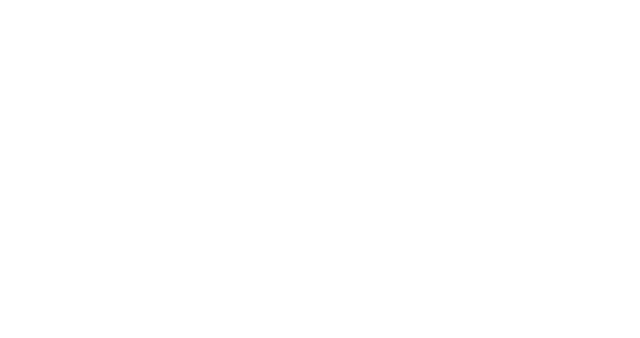
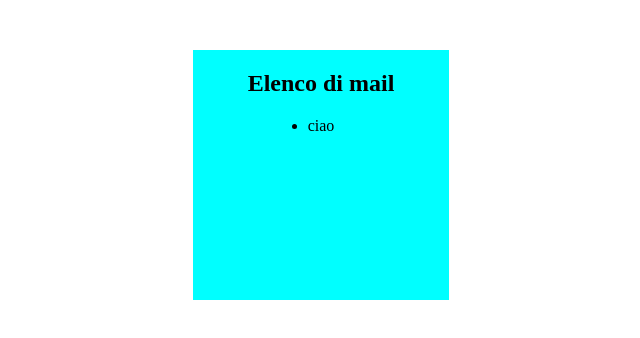
Before and after one commit to MatteoRuggieri2/vue-email-list, a plain HTML site: page index.html in a window 1280 px wide. Shown: the whole page, without its empty margins (319-959 px from the left). Drawn offline with nearby package versions, Linux system fonts and the light colour scheme.

Commit message:
Creata struttura html

```diff
--- /dev/null
+++ b/css/style.css
@@ -0,0 +1,23 @@
+/* RESET */
+*{
+    margin: 0;
+    padding: 0;
+    box-sizing: border-box;
+}
+
+/* COMMON */
+.container{
+    width: 20%;
+    min-height: 250px;
+    margin: 50px auto;
+    padding: 20px;
+    display: flex;
+    flex-direction: column;
+    align-items: center;
+
+    background-color: cyan;
+}
+
+h2{
+    margin-bottom: 20px;
+}
--- a/index.html
+++ b/index.html
@@ -6,12 +6,18 @@
     <meta name="viewport" content="width=device-width, initial-scale=1.0">
     <title>vue-email-list</title>
 
+    <link rel="stylesheet" href="css/style.css">
     <script type="text/javascript" src="https://cdn.jsdelivr.net/npm/vue"></script>
     <script type="text/javascript" src="https://cdnjs.cloudflare.com/ajax/libs/axios/0.20.0/axios.min.js"></script>
 </head>
 <body>
     <div id="root">
-
+        <div class="container">
+            <h2>Elenco di mail</h2>
+            <ul>
+                <li>ciao</li>
+            </ul>
+        </div>
     </div>
 
     <script type="text/javascript" src="js/script.js"></script>
--- a/js/script.js
+++ b/js/script.js
@@ -4,10 +4,17 @@ const app = new Vue(
     {
         el: '#root',
         data: {
-
+            mailArray: []
         },
         methods: {
+
+            // devo fare una funzione che prende 10 mail dall'API e le
+            // inserisce all'interno di mailArray
 
         }
     }
 );
+
+
+// API per le mail
+// https://flynn.boolean.careers/exercises/api/random/mail
```
